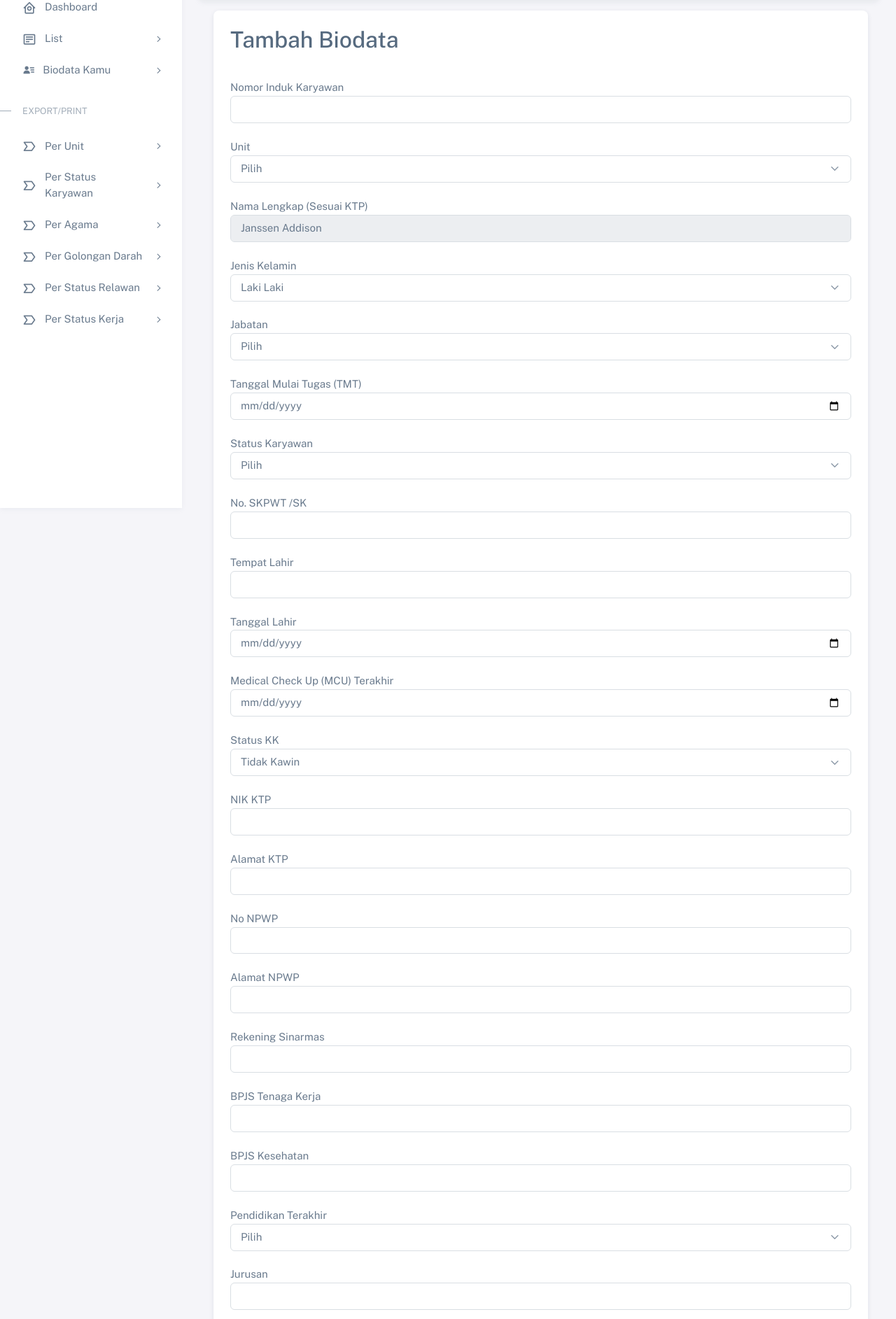
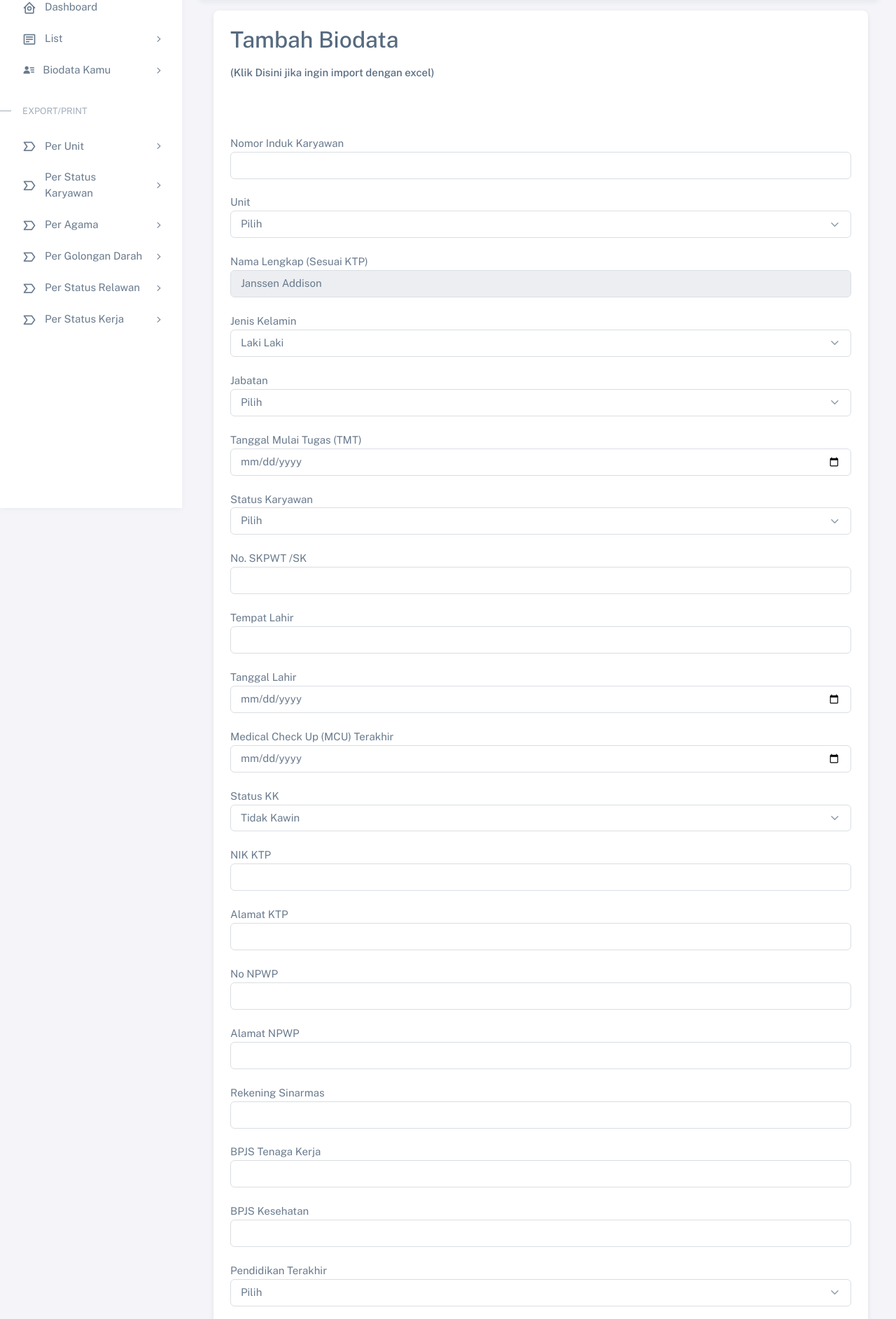
Before and after one commit to Janssen125/Biodata, a PHP site: page /frontend/formisi/ in a window 1280 px wide. Shown: the part 74-1959 px from the top of the page at 70% size. Run offline with PHP 8.4, Linux system fonts and the light colour scheme; a user stored in the database is signed in; data comes from the database, SQL or seed files in the repository; some libraries are stand-ins or nearby versions.

Commit message:
Dashboard Fix Form Isi Fix

```diff
--- a/frontend/dashboard/hierarchical-bar-chart/index.php
+++ b/frontend/dashboard/hierarchical-bar-chart/index.php
@@ -17,6 +17,5 @@ const runtime = new Runtime();
 const main = runtime.module(define, Inspector.into(document.body));
 
 </script>
-<div id="graph"></div>
 </body>
 </html>
--- a/frontend/dashboard/hierarchical-bar-chart/inspector.css
+++ b/frontend/dashboard/hierarchical-bar-chart/inspector.css
@@ -29,8 +29,8 @@
 }
 
 .observablehq--field {
-    text-indent: -1em;
-    margin-left: 1em
+    text-indent: -5em;
+    margin-left: 5em;
 }
 
 .observablehq--empty {
--- a/frontend/formisi/index.php
+++ b/frontend/formisi/index.php
@@ -19,8 +19,8 @@ if($jmlh > 0){
         <div class="d-flex align-items-end">
             <div class="col-12">
                 <div class="card-header">
-                    <h2>Tambah Biodata</h2>
-                </div>
+                    <h2>Tambah Biodata<h2><a href="#excel"><sub><h6>(Klik Disini jika ingin import dengan excel)</h6></sub></a>
+                </div><br>
                 <div class="card-body">
                     <form method="post" action="../../proses/biodata/tambah.php" enctype="multipart/form-data">
                         <div class="form-group">
@@ -286,7 +286,7 @@ if($jmlh > 0){
                         <input class="btn btn-primary" type="submit" name="submit" value="Submit">
                     </form>
                     <hr>Atau
-                    <div class="row">
+                    <div class="row" id="excel">
                         <div class="col">
                     <form action="../biodata/export/import/importbiodata.php" method="POST" enctype="multipart/form-data">
                     <div class="form-group">
@@ -294,7 +294,7 @@ if($jmlh > 0){
                             <input type="file" class="form-control" name="file" accept="application/vnd.openxmlformats-officedocument.spreadsheetml.sheet, application/vnd.ms-excel" required>
                         </div><br>
                         <div class="form-group">
-                            <label for="">Import Gambar</label>
+                            <label for="">Import Foto Pribadi Anda</label>
                             <input type="file" class="form-control" name="foto" accept="image/png, image/jpg, image/jpeg" required>
                         </div>
                         <br>
```
Also changed, not shown: frontend/dashboard/hierarchical-bar-chart/0b07c3790ae4af2c@330.js (+4 -4 lines).
